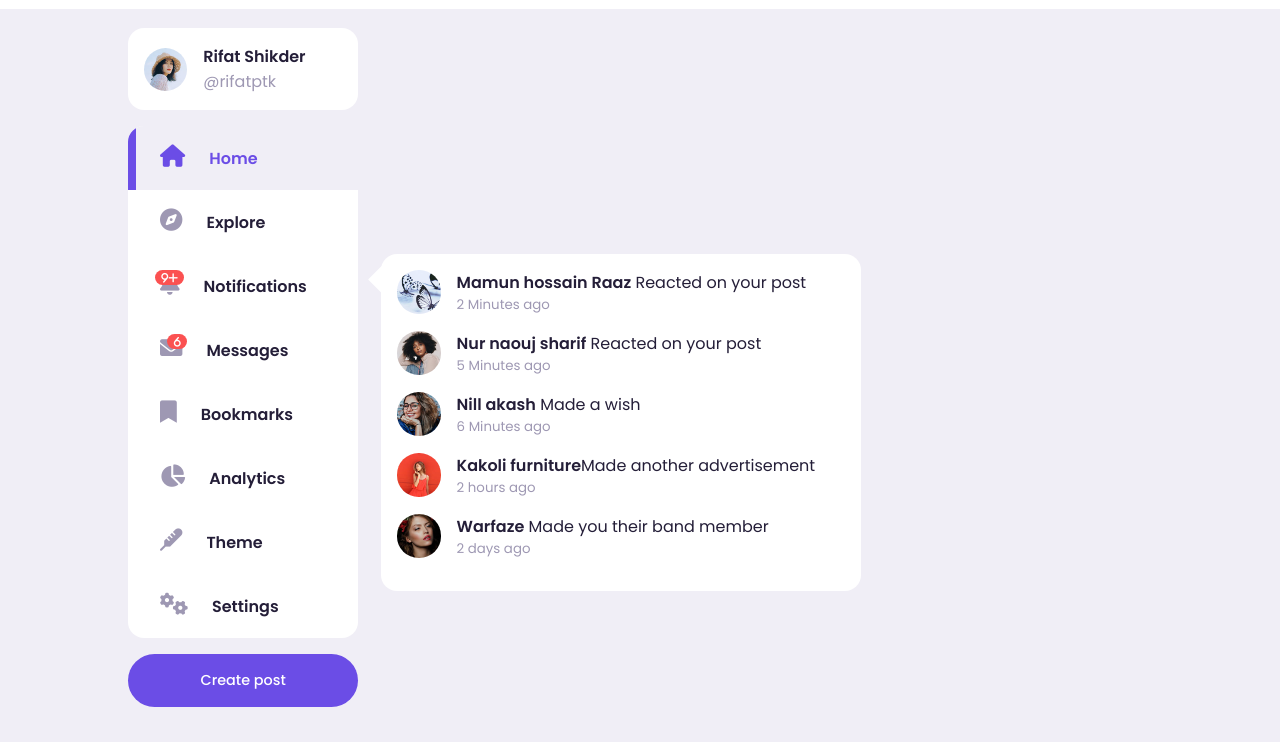
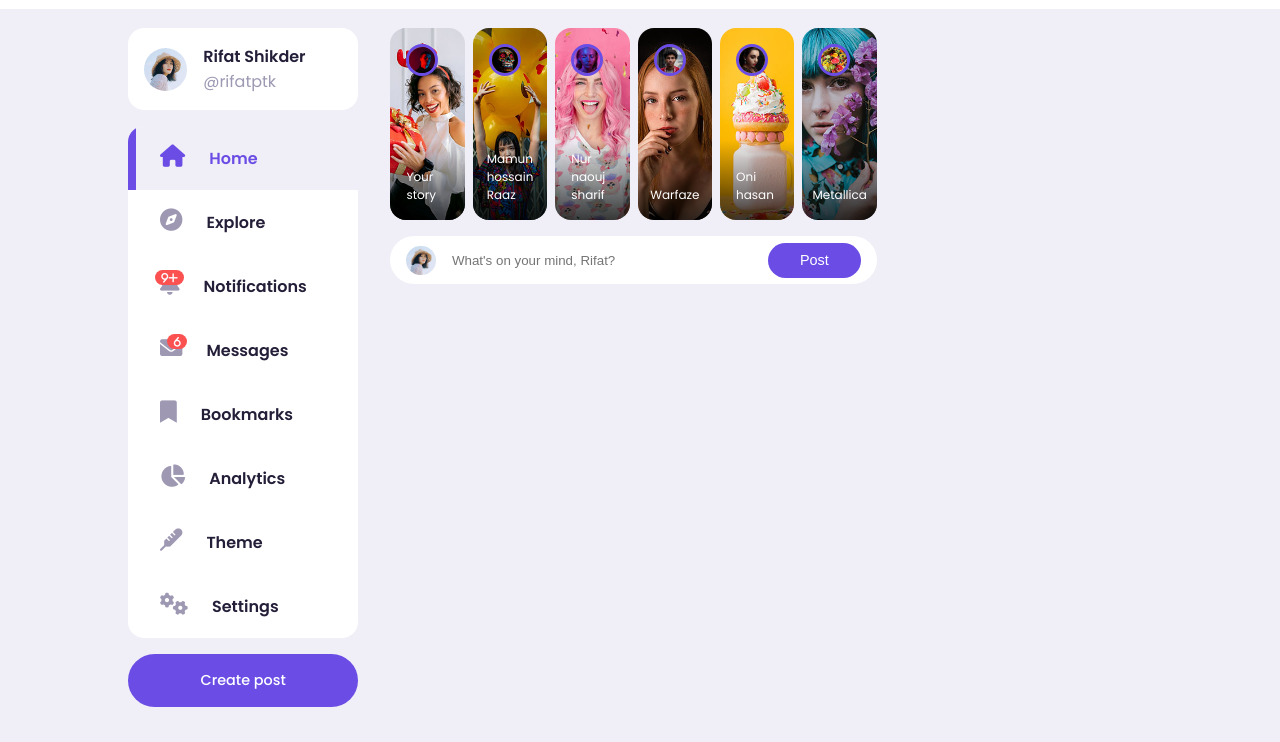
Before and after one commit to rifatptk/RiConnect, a plain HTML site: page index.html in a window 1280 px wide. Shown: the part 58-800 px from the top of the page. Drawn offline with Linux system fonts and the light colour scheme.

Commit message:
create post done

```diff
--- a/index.html
+++ b/index.html
@@ -14,7 +14,7 @@
 <!-- =================Navigation========== -->
     <nav>
         <div class="container">
-            <h2 class="logo">RiConnect</h2>
+            <h2 class="logo"> RiConnect</h2>
             <div class="search-bar">
                 <i class="fa-solid fa-magnifying-glass"></i>
                 <input type="search" placeholder="Search for creators, inspirations and projects">
@@ -130,9 +130,61 @@
                 <label class="btn btn-primary" for="create-post">Create post</label>
 
             </div>
+            <!-- ===========left done============ -->
+            <!-- ============middle start=========== -->
+            <div class="middle">
+                <!-- stories -->
+                <div class="stories">
+                    <div class="story">
+                        <div class="profile-photo">
+                            <img src="images/profile-8.jpg">
+                        </div>
+                        <p class="name">Your story</p>
+                    </div>
 
+                    <div class="story">
+                        <div class="profile-photo">
+                            <img src="images/profile-9.jpg">
+                        </div>
+                        <p class="name">Mamun hossain Raaz</p>
+                    </div>
 
-            <div class="middle">
+                    <div class="story">
+                        <div class="profile-photo">
+                            <img src="images/profile-10.jpg">
+                        </div>
+                        <p class="name">Nur naouj sharif</p>
+                    </div>
+
+                    <div class="story">
+                        <div class="profile-photo">
+                            <img src="images/profile-11.jpg">
+                        </div>
+                        <p class="name">Warfaze</p>
+                    </div>
+
+                    <div class="story">
+                        <div class="profile-photo">
+                            <img src="images/profile-12.jpg">
+                        </div>
+                        <p class="name">Oni hasan </p>
+                    </div>
+
+                    <div class="story">
+                        <div class="profile-photo">
+                            <img src="images/profile-13.jpg">
+                        </div>
+                        <p class="name">Metallica</p>
+                    </div>
+                </div>
+                <!-- ==========end of stories============ -->
+                <form class="create-post" >
+                    <div class="profile-photo">
+                        <img src="images/profile-1.jpg">
+                    </div>
+                    <input type="text" placeholder="What's on your mind, Rifat?" id="create-post">
+                    <input type="submit" value="Post" class="btn btn-primary">
+                </form>
 
             </div>
 
--- a/style.css
+++ b/style.css
@@ -215,6 +215,7 @@ main .container .left .profile{
 
 /* ===============notifications popup========== */
 .left .notifications-popup{
+    display: none;
     position: absolute;
     top: 0;
     left: 110%;
@@ -244,3 +245,86 @@ main .container .left .profile{
 .left .notifications-popup small{
     display: block;
 }
+/* ================middle========== */
+.middle .stories{
+    display: flex;
+    justify-content: space-between;
+    height: 12rem;
+    gap: 0.5rem;
+}
+.middle .stories .story{
+    padding: var(--card-padding);
+    border-radius: var(--card-border-radius);
+    display: flex;
+    flex-direction: column;
+    justify-content: space-between;
+    align-items: center;
+    color: white;
+    font-size: 0.75rem;
+    width: 100%;
+    position: relative;
+    overflow: hidden;
+}
+
+.middle .stories .story::before{
+    content: "";
+    display: block;
+    width: 100%;
+    height: 5rem;
+    position: absolute;
+    bottom: 0;
+    background: linear-gradient(transparent, rgba(0, 0, 0, 0.75));
+
+}
+.middle .stories .story .name{
+    z-index: 2;
+}
+
+.middle .stories .story:nth-child(1){
+    background: url(images/story-1.jpg) no-repeat center center/cover;
+}
+.middle .stories .story:nth-child(2){
+    background: url(images/story-2.jpg) no-repeat center center/cover;
+}
+.middle .stories .story:nth-child(3){
+    background: url(images/story-3.jpg) no-repeat center center/cover;
+}
+.middle .stories .story:nth-child(4){
+    background: url(images/story-4.jpg) no-repeat center center/cover;
+}
+.middle .stories .story:nth-child(5){
+    background: url(images/story-5.jpg) no-repeat center center/cover;
+}
+.middle .stories .story:nth-child(6){
+    background: url(images/story-6.jpg) no-repeat center center/cover;
+}
+
+
+.middle .stories .story .profile-photo{
+    width: 2rem;
+    height: 2rem;
+    align-self: start;
+    border: 3px solid var(--color-primary);
+}
+
+/* ==========crate post========= */
+.middle .create-post{
+    width: 100%;
+    display: flex;
+    align-items: center;
+    justify-content: space-between;
+    margin-top: 1rem;
+    background: var(--color-white);
+    padding: 0.4rem var(--card-padding);
+    border-radius: var(--border-radius);
+}
+
+.middle .create-post input[type="text"]{
+    justify-self: start;
+    width: 100%;
+    padding-left: 1rem;
+    background: transparent;
+    color: var(--color-dark);
+    margin-right: 1rem;
+}
+/* ===========create post done============ */
```
